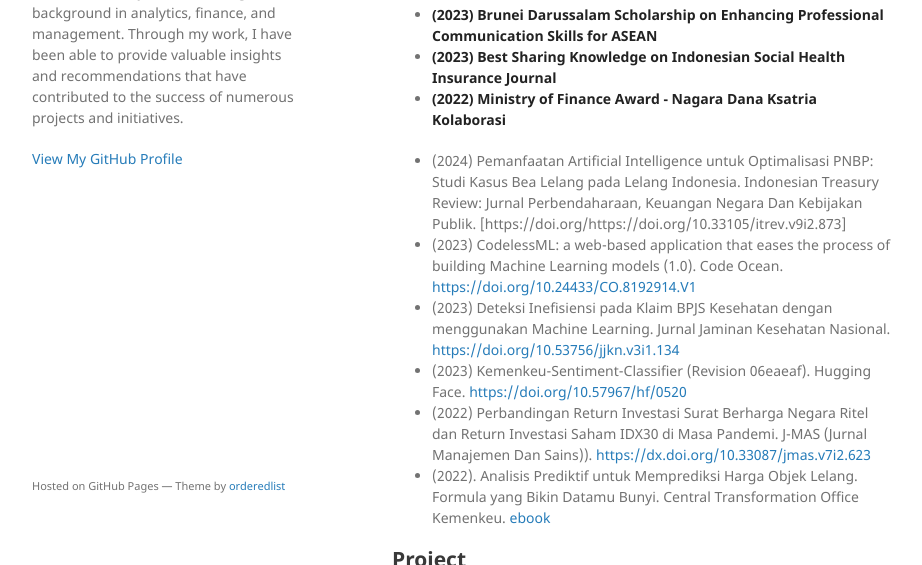
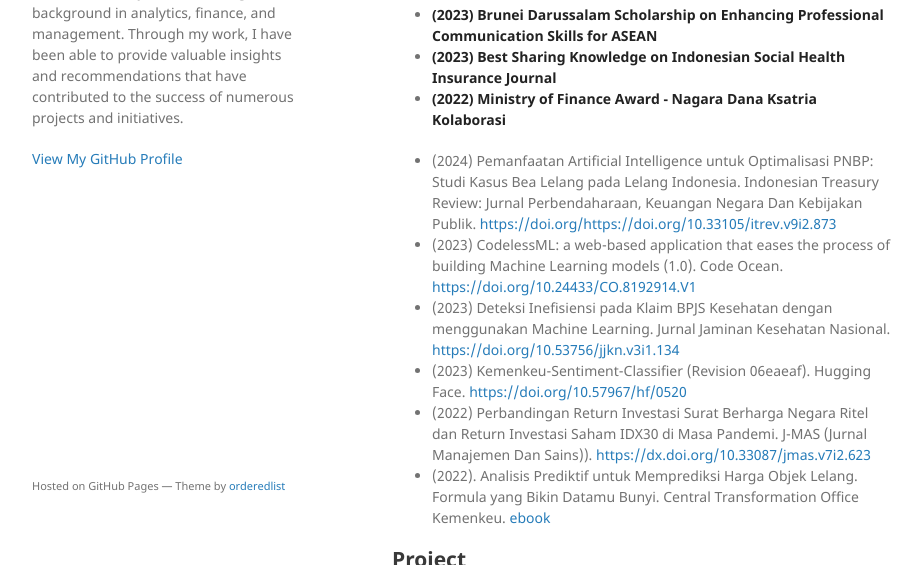
Before and after one commit to hanifnoerr/hanifnoerr.github.io, a Jekyll site: the page built from index.md, in a window 1280 px wide and 900 px high, cut to the strip 335-900 px from the top of the window. Shown: the whole strip, without its empty margins (178-1100 px from the left). Built offline with Jekyll 4.4.1, drawn with Linux system fonts in a browser that asks for light colours; our own code applies the rules of GitHub Pages for plain Markdown files; part of the change alters nothing that is shown.

```diff
--- a/index.md
+++ b/index.md
@@ -19,7 +19,7 @@ Conducted data analysis to evaluate current business processes and seek business
 - **(2023) Best Sharing Knowledge on Indonesian Social Health Insurance Journal**
 - **(2022) Ministry of Finance Award - Nagara Dana Ksatria Kolaborasi**
 
-- (2024) Pemanfaatan Artificial Intelligence untuk Optimalisasi PNBP: Studi Kasus Bea Lelang pada Lelang Indonesia. Indonesian Treasury Review: Jurnal Perbendaharaan, Keuangan Negara Dan Kebijakan Publik. [https://doi.org/https://doi.org/10.33105/itrev.v9i2.873]
+- (2024) Pemanfaatan Artificial Intelligence untuk Optimalisasi PNBP: Studi Kasus Bea Lelang pada Lelang Indonesia. Indonesian Treasury Review: Jurnal Perbendaharaan, Keuangan Negara Dan Kebijakan Publik. [https://doi.org/https://doi.org/10.33105/itrev.v9i2.873](https://doi.org/https://doi.org/10.33105/itrev.v9i2.873)
 - (2023) CodelessML: a web-based application that eases the process of building Machine Learning models (1.0). Code Ocean. [https://doi.org/10.24433/CO.8192914.V1](https://doi.org/10.24433/CO.8192914.V1)
 - (2023) Deteksi Inefisiensi pada Klaim BPJS Kesehatan dengan menggunakan Machine Learning. Jurnal Jaminan Kesehatan Nasional. [https://doi.org/10.53756/jjkn.v3i1.134](https://doi.org/10.53756/jjkn.v3i1.134)
 - (2023) Kemenkeu-Sentiment-Classifier (Revision 06eaeaf). Hugging Face. [https://doi.org/10.57967/hf/0520](https://doi.org/10.57967/hf/0520)
```
